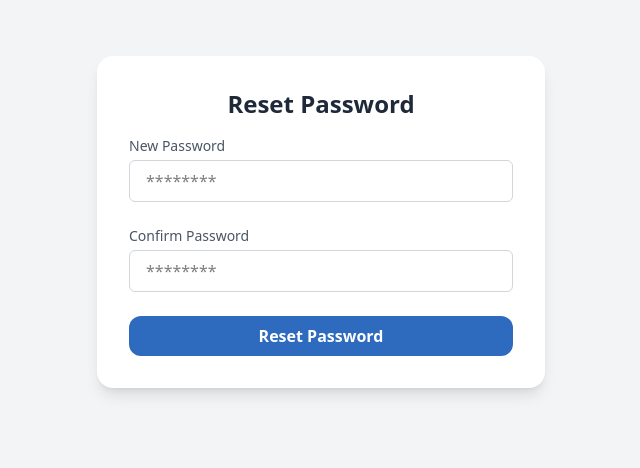
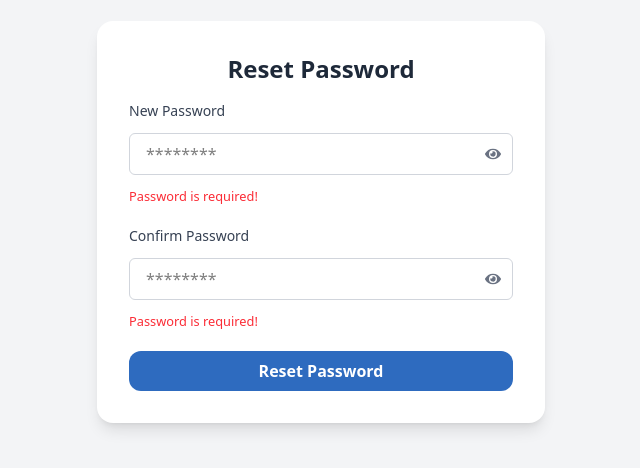
Before and after one commit to Fica-Web/Smart-Travels, a React (Vite) app in the folder frontend/: page /reset-password in a window 1280 px wide. Shown: the part 178-646 px from the top of the page, without its empty margins (319-959 px from the left). Built offline with nearby package versions, Linux system fonts and the light colour scheme; no server answers.

Commit message:
reset password page integrated with backend

```diff
--- a/frontend/src/components/shared/ResetPassword.jsx
+++ /dev/null
@@ -1,74 +0,0 @@
-import React from 'react'
-import { useParams } from "react-router-dom";
-import { useState } from "react";
-
-const ResetPassword = () => {
-      const { token } = useParams();
-      const [password, setPassword] = useState("");
-      const [confirmPassword, setConfirmPassword] = useState("");
-      const [message, setMessage] = useState("");
-
-      const handleSubmit = async (e) => {
-        e.preventDefault();
-
-        if (password !== confirmPassword) {
-          setMessage("Passwords do not match!");
-          return;
-        }
-
-        const response = await fetch(`/api/reset-password/${token}`, {
-          method: "POST",
-          body: JSON.stringify({ password }),
-          headers: {
-            "Content-Type": "application/json",
-          },
-        });
-
-        const result = await response.json();
-        if (response.ok) {
-          setMessage("Password has been successfully reset!");
-        } else {
-          setMessage(result.message || "Something went wrong. Please try again.");
-        }
-      };
-
-      return (
-        <div className="min-h-screen flex items-center justify-center bg-gray-100 p-4">
-          <div className="max-w-md w-full bg-white rounded-2xl shadow-lg p-8">
-            <h2 className="text-2xl font-bold mb-4 text-gray-800 text-center">Reset Password</h2>
-            <form onSubmit={handleSubmit} className="space-y-6">
-              <div>
-                <label className="block text-gray-600 mb-1 text-sm">New Password</label>
-                <input
-                  type="password"
-                  value={password}
-                  onChange={(e) => setPassword(e.target.value)}
-                  placeholder="********"
-                  className="w-full border border-gray-300 rounded-md px-4 py-2 focus:outline-none focus:ring-2 focus:ring-[#4a94d0]"
-                />
-              </div>
-              <div>
-                <label className="block text-gray-600 mb-1 text-sm">Confirm Password</label>
-                <input
-                  type="password"
-                  value={confirmPassword}
-                  onChange={(e) => setConfirmPassword(e.target.value)}
-                  placeholder="********"
-                  className="w-full border border-gray-300 rounded-md px-4 py-2 focus:outline-none focus:ring-2 focus:ring-[#4a94d0]"
-                />
-              </div>
-              {message && <div className="text-center text-sm text-gray-600 mt-2">{message}</div>}
-              <button
-                type="submit"
-                className="w-full bg-[#2e6bbf] hover:bg-[#4a94d0] text-white font-bold py-2 px-4 rounded-xl focus:outline-none focus:ring-2 focus:ring-[#4a94d0] focus:ring-offset-2 transition"
-              >
-                Reset Password
-              </button>
-            </form>
-          </div>
-        </div>
-      );
-    }
-
-
-export default ResetPassword
--- a/frontend/src/pages/user/ForgetPasswordPage.jsx
+++ /dev/null
@@ -1,13 +0,0 @@
-import React from 'react'
-import ForgotPassword from '../../components/shared/ForgotPassword'
-
-
-const ForgetPasswordPage = () => {
-  return (
-    <div>
-      <ForgotPassword />
-    </div>
-  )
-}
-
-export default ForgetPasswordPage
--- a/frontend/src/pages/user/ResetPasswordPage.jsx
+++ b/frontend/src/pages/user/ResetPasswordPage.jsx
@@ -1,12 +1,100 @@
-import React from 'react'
-import ResetPassword from '../../components/shared/ResetPassword'
+import React, { useState, useEffect } from "react";
+import { useSearchParams, useNavigate } from "react-router-dom";
+import { resetPasswordApi } from "../../services/api/userApi";
+import PasswordInput from "../../components/reusable/PasswordInput";
 
 const ResetPasswordPage = () => {
+    const [searchParams] = useSearchParams();
+    const token = searchParams.get("token");
+    const email = searchParams.get("email");
+
+    const navigate = useNavigate();
+
+    const [password, setPassword] = useState("");
+    const [confirmPassword, setConfirmPassword] = useState("");
+    const [passwordError, setPasswordError] = useState("");
+    const [confirmPasswordError, setConfirmPasswordError] = useState("");
+    const [formError, setFormError] = useState("");
+    const [message, setMessage] = useState("");
+    const [isSubmitting, setIsSubmitting] = useState(false);
+
+    const validate = true;
+
+    const handleSubmit = async (e) => {
+        e.preventDefault();
+        setFormError("");
+        setMessage("");
+
+        if (!password || !confirmPassword) {
+            return setFormError("All fields are required.");
+        }
+
+        if (password !== confirmPassword) {
+            return setFormError("Passwords do not match.");
+        }
+
+        if (passwordError || confirmPasswordError) {
+            return setFormError("Please fix the validation errors.");
+        }
+
+        setIsSubmitting(true);
+        try {
+            const response = await resetPasswordApi({ token, email, password });
+            if (response.success) {
+                setMessage("Password reset successful. Redirecting to login...");
+                setTimeout(() => navigate("/login"), 3000);
+            } else {
+                setFormError(response.error || "Reset failed. Try again.");
+            }
+        } catch (err) {
+            console.error(err);
+            setFormError("Something went wrong. Please try again later.");
+        } finally {
+            setIsSubmitting(false);
+        }
+    };
+
     return (
-        <div>
-            <ResetPassword />
+        <div className="min-h-screen flex items-center justify-center bg-gray-100 p-4">
+            <div className="max-w-md w-full bg-white rounded-2xl shadow-lg p-8">
+                <h2 className="text-2xl font-bold mb-4 text-gray-800 text-center">
+                    Reset Password
+                </h2>
+                <form onSubmit={handleSubmit} className="space-y-4">
+                    <PasswordInput
+                        id="new-password"
+                        label="New Password"
+                        value={password}
+                        onChange={(e) => setPassword(e.target.value)}
+                        validate={validate}
+                        onValidationChange={setPasswordError}
+                    />
+
+                    <PasswordInput
+                        id="confirm-password"
+                        label="Confirm Password"
+                        value={confirmPassword}
+                        onChange={(e) => setConfirmPassword(e.target.value)}
+                        validate={validate}
+                        onValidationChange={setConfirmPasswordError}
+                    />
+
+                    {formError && <div className="text-red-500 text-sm text-center">{formError}</div>}
+                    {message && <div className="text-green-600 text-sm text-center">{message}</div>}
+
+                    <button
+                        type="submit"
+                        disabled={isSubmitting}
+                        className={`w-full ${
+                            isSubmitting ? "bg-blue-300" : "bg-[#2e6bbf] hover:bg-[#4a94d0]"
+                        } text-white font-bold py-2 px-4 rounded-xl focus:outline-none focus:ring-2 focus:ring-[#4a94d0] focus:ring-offset-2 transition`}
+                    >
+                        {isSubmitting ? "Resetting..." : "Reset Password"}
+                    </button>
+                </form>
+            </div>
         </div>
-    )
-}
+    );
+};
 
-export default ResetPasswordPage
+export default ResetPasswordPage;
--- a/frontend/src/route/Router.jsx
+++ b/frontend/src/route/Router.jsx
@@ -17,7 +17,7 @@ const UserLoginPage = lazy(() => import('../pages/user/UserLoginPage'));
 const SignUpPage = lazy(() => import('../pages/user/SignUpPage'));
 const ForgotPasswordPage = lazy(() => import('../pages/user/ForgotPasswordPage'));
 const UserServicePage = lazy(() => import('../pages/user/ServicePage'));
-const ResetPassword = lazy(() => import('../components/shared/ResetPassword'));
+const resetPasswordPage = lazy(() => import('../pages/user/ResetPasswordPage'));
 const UserProfilePage = lazy(() => import('../pages/user/UserProfilePage'));
 const AdminDashboardPage = lazy(() => import('../pages/admin/AdminDashboardPage'));
 const AdminUsersPage = lazy(() => import('../pages/admin/AdminUsersPage'));
@@ -89,7 +89,7 @@ const router = createBrowserRouter([
   },
   {
     path: '/reset-password',
-    element: withSuspense(ResetPassword),
+    element: withSuspense(resetPasswordPage),
   },
   {
     path: '/admin/login',
--- a/frontend/src/services/api/userApi.js
+++ b/frontend/src/services/api/userApi.js
@@ -32,6 +32,16 @@ export const getUserProfile = async () => {
     }
 };
 
+export const resetPasswordApi = async (data) => {
+    try {
+        const response = await userInstance.post('/reset-password', data);
+        return { success: true, data: response.data };
+    } catch (error) {
+        console.error('Reset Password API Error:', error.response?.data);
+        return { success: false, error: error.response?.data?.message || 'Reset password failed' };
+    }
+};
+
 export const userLogoutApi = async () => {
     try {
         const response = await userInstance.post('/logout');
```
Also changed, not shown: 1 other file (tests, documents, lock files or other folders).
